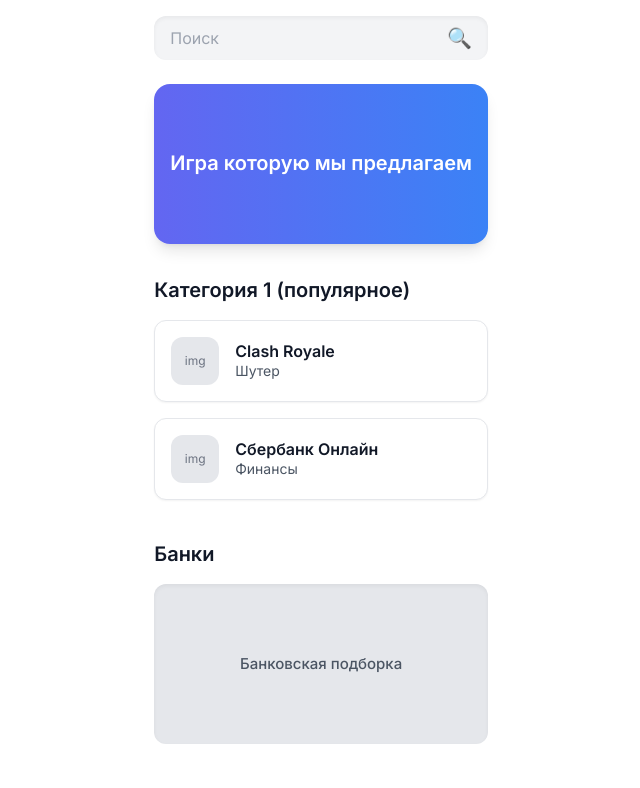
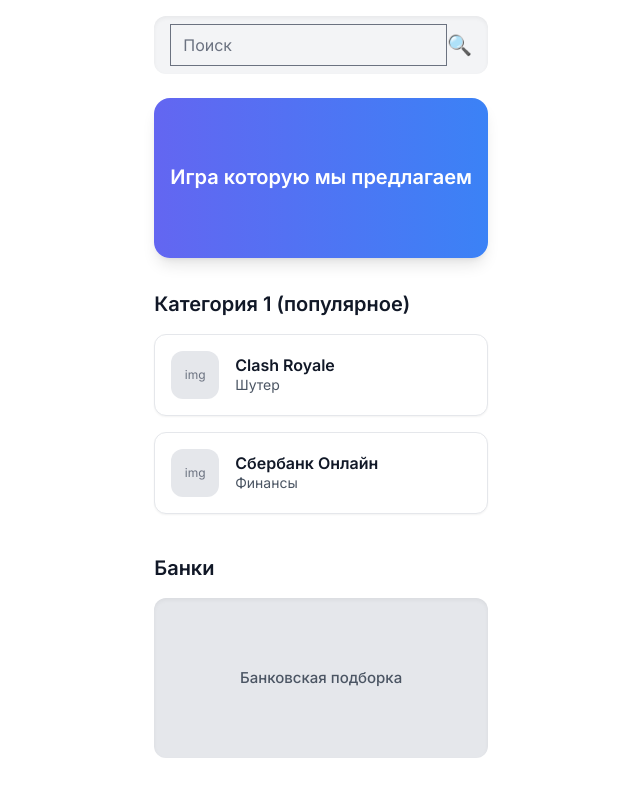
Before and after one commit to Treeesk/HIH-Yadebi, a Vue app in the folder frontend/: page / in a window 1280 px wide. Shown: the top 788 px of the page, without its empty margins (136-776 px from the left). Built offline with nearby package versions, Linux system fonts and the light colour scheme.

Commit message:
apps jest

```diff
--- a/frontend/src/App.vue
+++ b/frontend/src/App.vue
@@ -5,7 +5,7 @@
 <style>
 body {
   font-family: 'Inter', sans-serif;
-  background: #ffffff;
+  background: white;
   margin: 0;
   padding: 0;
 }
--- a/frontend/src/main.js
+++ b/frontend/src/main.js
@@ -1,9 +1,7 @@
-import './assets/main.css'
-
 import { createApp } from 'vue'
-import { createPinia } from 'pinia'
-
 import App from './App.vue'
 import router from './router'
 
+import './assets/main.css'   // ВАЖНО!
+
 createApp(App).use(router).mount('#app')
--- a/frontend/tailwind.config.js
+++ b/frontend/tailwind.config.cjs
@@ -8,8 +8,12 @@ module.exports = {
         extend: {
             fontFamily: {
                 inter: ["Inter", "sans-serif"],
-            }
+            },
         },
     },
-    plugins: [],
+    plugins: [
+        require("@tailwindcss/forms"),
+        require("@tailwindcss/aspect-ratio"),
+        require("@tailwindcss/line-clamp"),
+    ],
 }
```
Also changed, not shown: frontend/postcss.config.cjs (line endings or trailing spaces).
